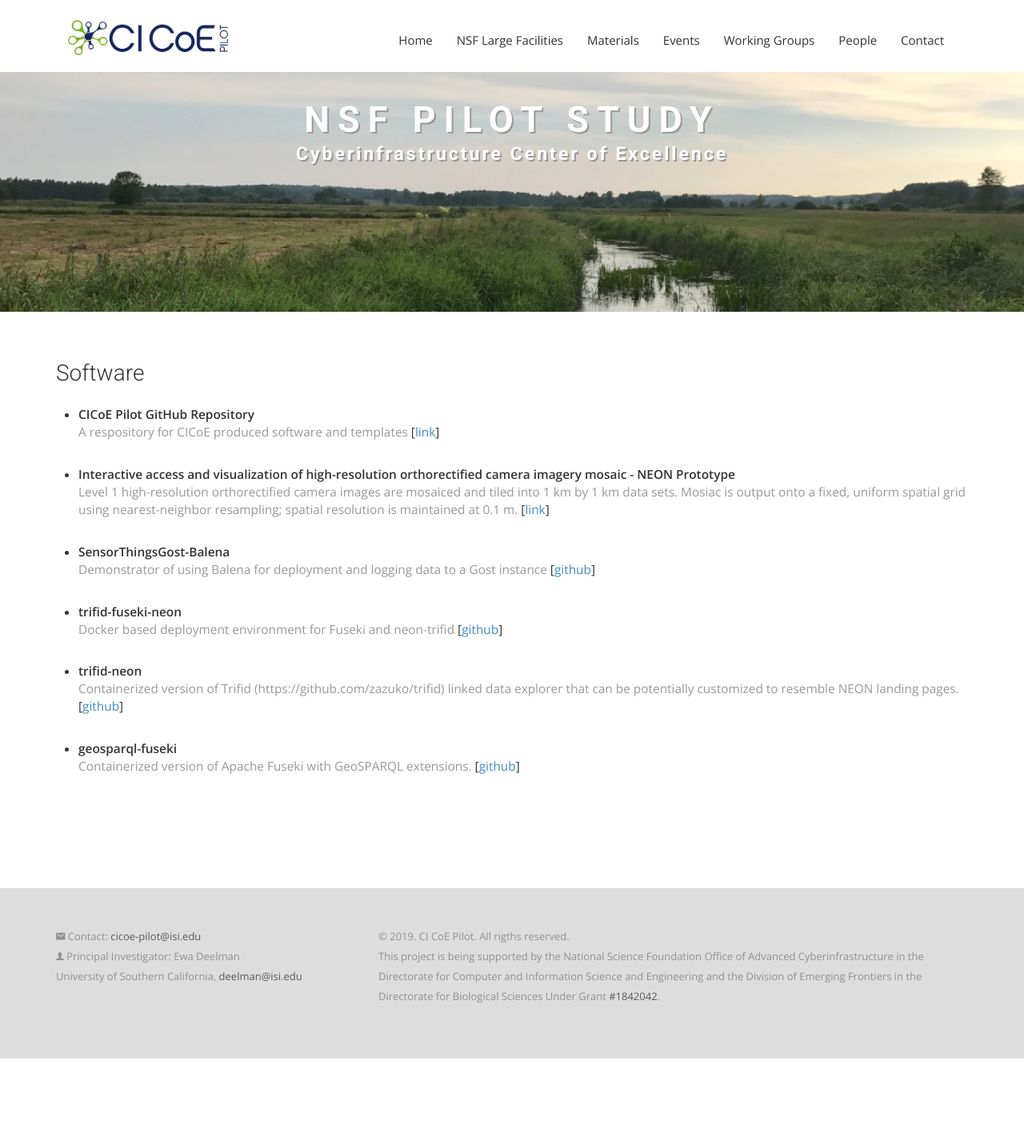
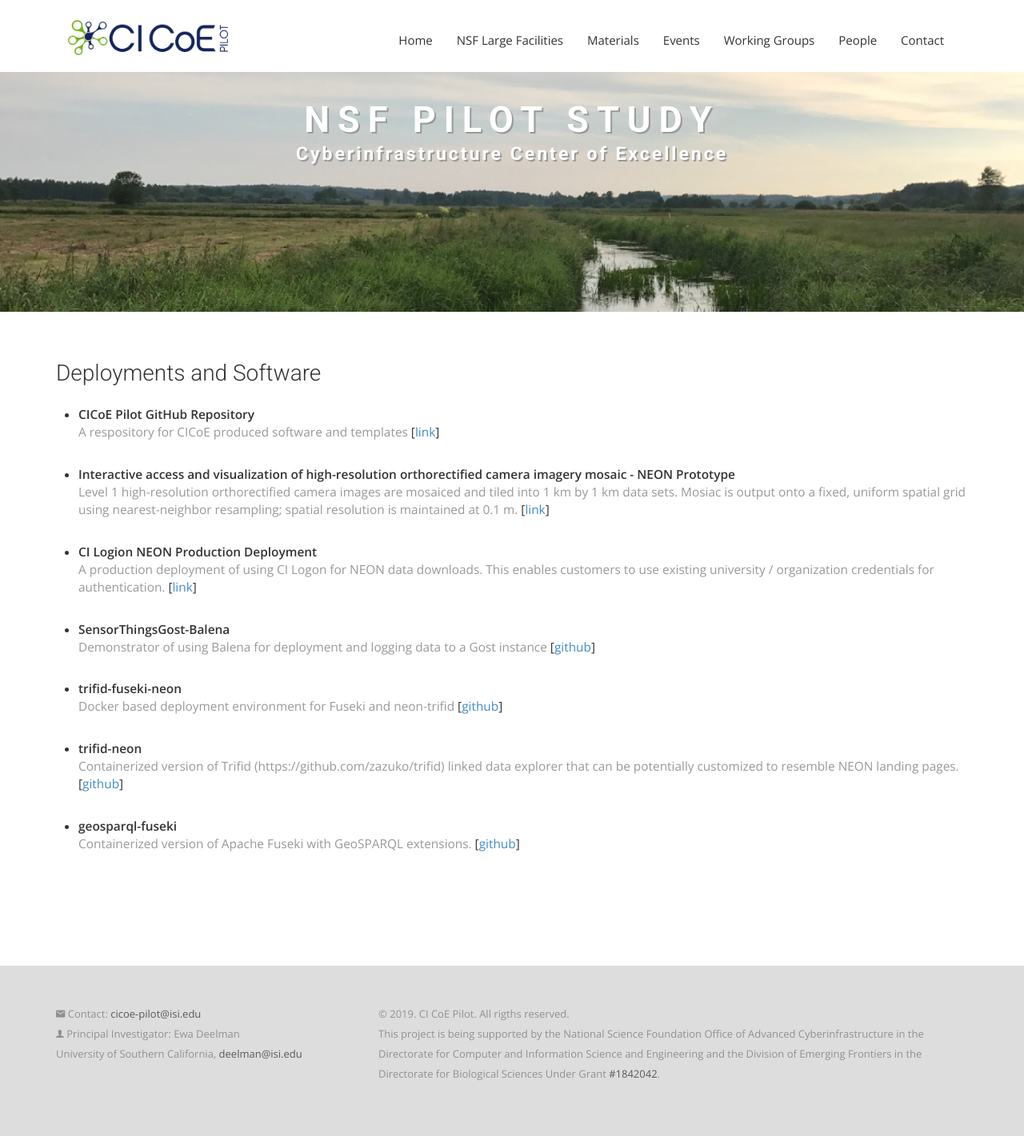
Before and after one commit to cicoe/cicoe.github.io, a Jekyll site: the page built from deployments_software.html, in a window 1280 px wide. Shown: the whole page at 80% size. Built offline with Jekyll 4.4.1, drawn with Linux system fonts in a browser that asks for light colours; nearby versions of some CDN libraries; some web fonts are replaced; before the commit the page ends 1324 px from its top, so only the background shows below that.

Commit message:
Added products, renames software category

```diff
--- a/_data/software.yml
+++ b/_data/deployments_software.yml
@@ -8,6 +8,11 @@
   desc: "Level 1 high-resolution orthorectified camera images are mosaiced and tiled into 1 km by 1 km data sets. Mosiac is output onto a fixed, uniform spatial grid using nearest-neighbor resampling; spatial resolution is maintained at 0.1 m."
   link: "https://cert-data.neonscience.org/data-products/DP3.30010.001"
   working_group: "Data Visualization and Dissemination"
+
+- title: "CI Logion NEON Production Deployment"
+  desc: "A production deployment of using CI Logon for NEON data downloads. This enables customers to use existing university / organization credentials for authentication."
+  link: "https://cert-data.neonscience.org/home"
+  working_group: "Identity Management"
 
 - title: "SensorThingsGost-Balena"
   desc: "Demonstrator of using Balena for deployment and logging data to a Gost instance"
--- a/_includes/header.html
+++ b/_includes/header.html
@@ -27,7 +27,7 @@
                     <ul class="dropdown-menu">
                         <li><a href="{{ site.baseurl }}/materials/presentations">Presentations</a></li>
                         <li><a href="{{ site.baseurl }}/materials/videos">Videos</a></li>
-                        <li><a href="{{ site.baseurl }}/materials/software">Software</a></li>
+                        <li><a href="{{ site.baseurl }}/materials/deployments_software">Deployments and Software</a></li>
                         <li><a href="{{ site.baseurl }}/materials/templates">Templates</a></li>
                         <li><a href="{{ site.baseurl }}/materials/community_engagements">Community Engagements</a></li>
                         <li><a href="{{ site.baseurl }}/materials/workshops">Workshops</a></li>
--- a/software.html
+++ b/deployments_software.html
@@ -1,7 +1,7 @@
 ---
 layout: page
 title: CI CoE Pilot - Software
-permalink: /materials/software
+permalink: /materials/deployments_software
 ---
 
 <section id="intro">
@@ -9,11 +9,11 @@ permalink: /materials/software
         <div class="row">
             <div class="col-md-12 col-sm-12 space">
                 <div class="section-title">
-                    <h3>Software</h3>
+                    <h3>Deployments and Software</h3>
                 </div>
                 <div class="material">
                     <ul>
-                    {% for n in site.data.software %}
+                    {% for n in site.data.deployments_software %}
                     <li><b>{{ n.title }}</b><br />
                         <span style="color: #999">{{ n.desc }}</span>
                         {% if n.link.size > 0 %}
--- a/working_groups.html
+++ b/working_groups.html
@@ -40,10 +40,10 @@ permalink: /working_groups/
                         {% endif %}
                     {% endfor %}
 
-                    <!-- Software -->
-                    {% for s in site.data.software %}
+                    <!-- Deployments and Software -->
+                    {% for s in site.data.deployments_software %}
                         {% if s.working_group == n.title %}
-                        <li>Software: <b><a href="{{ site.baseurl }}/materials/software">{{ s.title }}</a></b></li>
+                        <li>Deployments and Software: <b><a href="{{ site.baseurl }}/materials/deployments_software">{{ s.title }}</a></b></li>
                         {% endif %}
                     {% endfor %}
 
```
